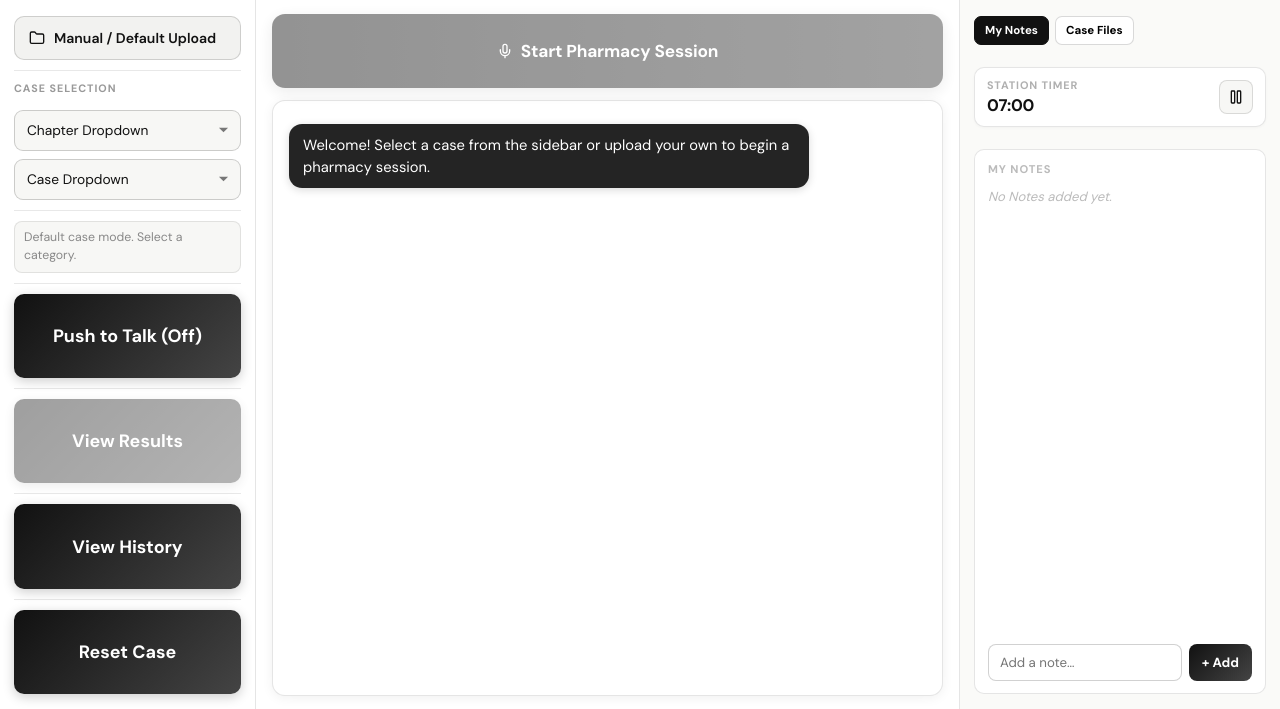
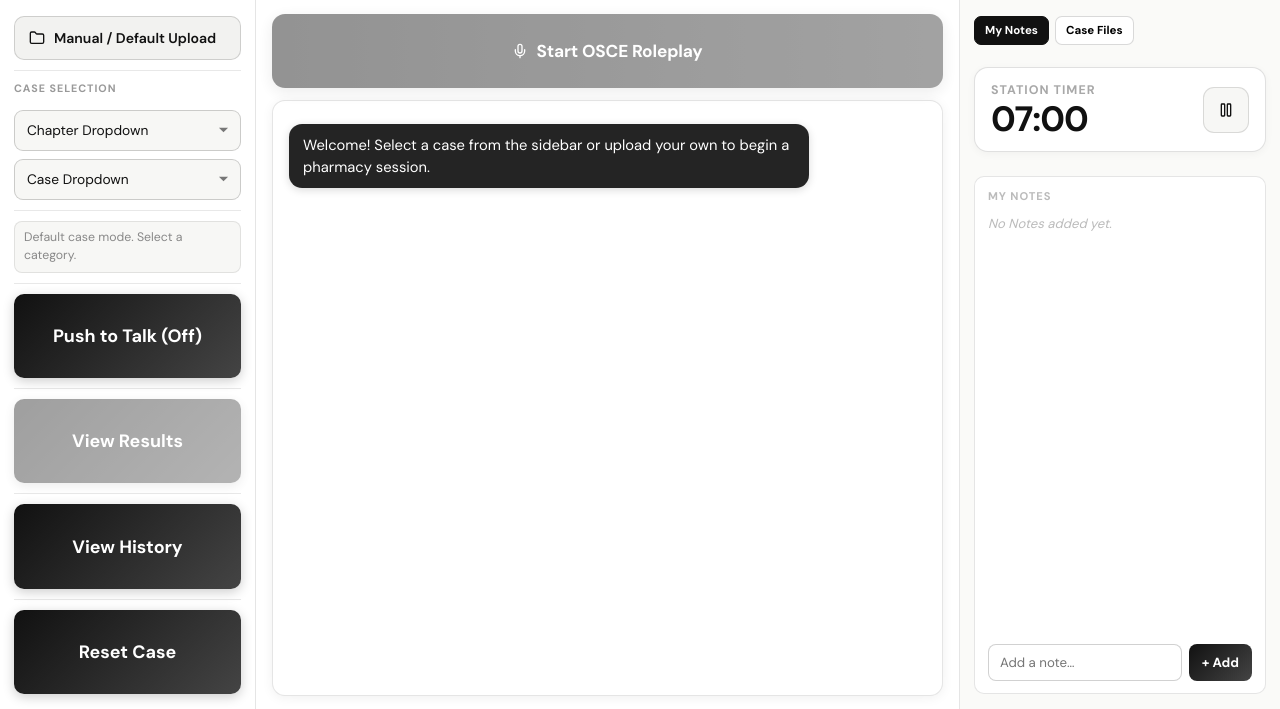
Before and after one commit to ausaafa/NewOSCE, a Flask app: page / in a window 1280 px wide. Shown: the part 56-765 px from the top of the page. Run offline with Flask 3, Linux system fonts and the light colour scheme.

Commit message:
Upate new timer function and grading scheme

```diff
--- a/app.py
+++ b/app.py
@@ -514,10 +514,11 @@ def serve_upload(filename):
 
 # -------------------- RESULTS --------------------
 
-@app.route("/results", methods=["GET"])
+@app.route("/results", methods=["POST"])
 def results():
     global case_context, patient_state
-
+    data_in = request.get_json(silent=True) or {}
+    timer_expired = bool(data_in.get("timer_expired"))
     turns = patient_state.get("turns", [])
 
     if not turns:
@@ -554,49 +555,91 @@ def results():
         role = "Pharmacist" if t["role"] == "user" else "Patient"
         transcript += f"{role}: {t['content']}\n"
 
+    data_in = request.get_json(silent=True) or {}
+    timer_expired = bool(data_in.get("timer_expired"))
+
     prompt = f"""
-You are a strict OSCE examiner. Each score MUST be different unless performance is genuinely identical.
-Scores should reflect real differences — a pharmacist who only asked one question should score very differently across categories.
+You are a strict pharmacy OSCE examiner grading this interaction using a clinically accurate checklist-based standard.
 
-LISTENING:
-0-10 = Said nothing, no questions at all
-11-20 = One very basic or closed question
-21-35 = Asked about the main concern but no follow-up
-36-50 = Some follow-up but missed key details
-51-65 = Good exploration of most concerns
-66-80 = Thorough questioning with good follow-up
-81-90 = Excellent active listening throughout
-91-100 = Outstanding — explored all concerns, clarified ambiguities, reflected back
+You must base your judgment ONLY on what the pharmacist explicitly said in the transcript.
+Do not give credit for things they likely knew but did not say.
+Be strict, realistic, and clinically grounded.
 
-EMPATHY:
-0-10 = No acknowledgement of patient emotions whatsoever
-11-20 = One word response, no warmth
-21-35 = Minimal warmth but no real validation
-36-50 = One generic empathetic phrase
-51-65 = Clear acknowledgement of patient feelings
-66-80 = Warm, validating language used consistently
-81-90 = Strong emotional support and reassurance
-91-100 = Exceptional empathy — patient clearly felt heard and supported
+CLINICAL CHECKLIST STANDARD
 
-COMMUNICATION:
-0-10 = No explanations given at all
-11-20 = One vague or confusing statement
-21-35 = Minimal information, poorly structured
-36-50 = Some information but incomplete or unclear
-51-65 = Reasonable explanation with gaps
-66-80 = Clear and organized explanations
-81-90 = Excellent clarity, logical structure, appropriate language
-91-100 = Outstanding communication — thorough, clear, patient-centered
+COMMUNICATION SKILLS
+Assess these four domains:
 
-PROBLEM SOLVING:
-0-10 = No advice, no plan, no clinical information provided
-11-20 = Acknowledged the problem but gave no guidance
-21-35 = Very vague suggestion without any real plan
-36-50 = Partial plan mentioned but missing key elements
-51-65 = Reasonable plan but incomplete
-66-80 = Appropriate and safe clinical plan discussed
-81-90 = Clear, complete, patient-centered plan with follow-up
-91-100 = Outstanding — comprehensive plan, safety considerations, follow-up, alternatives discussed
+1. Opening Statement / Initial Engagement
+- Responded appropriately to the patient cue
+- Started professionally
+- Did not interrupt unnecessarily
+- Built rapport and engagement
+
+2. Information Gathering
+- Asked relevant questions for the case
+- Explored allergies, medication history, medical conditions
+- Explored relevant lifestyle/context factors when appropriate
+- Built confidence and trust through organized questioning
+
+3. Discussion / Follow-up / Monitoring
+- Addressed follow-up steps, monitoring, warning signs, or when to seek further care
+- Closed loops appropriately
+
+4. References and Time Management
+- Demonstrated appropriate use of references if relevant
+- Prioritized information appropriately
+- Managed station time effectively
+
+Use these communication rating anchors:
+- Acceptable 4/4
+- Marginally Acceptable 3/4
+- Marginally Unacceptable 2/4
+- Unacceptable 1/4 or 0/4
+
+PROBLEM SOLVING
+Judge how well the pharmacist solved the counseling task:
+- Fully Solved 4/4 = all key points covered
+- Marginally Solved 3/4 = three key points covered
+- Marginally Unsolved 2/4 = two key points covered
+- Unsolved 1/4 or 0/4 = improper recommendation, unsafe recommendation, or major missing key points
+
+SAFETY
+Also judge:
+- misinformation: true if the pharmacist gave clinically incorrect, misleading, or inappropriate information
+- patient_risk: true if advice or omissions could put the patient at risk
+
+OVERALL PERFORMANCE
+Use this scale:
+- Superior = 8
+- Good = 7-6
+- Fair = 5-4
+- Need to improve = 3-0
+
+TIME MANAGEMENT
+If TIMER_EXPIRED is true, the pharmacist went beyond the 7-minute station time.
+Do not automatically fail them for time alone.
+However, mention inefficient prioritization or time management in weaknesses if justified.
+
+IMPORTANT SCORING INSTRUCTION
+You must still return the following 0-100 fields for the existing frontend:
+- listening
+- empathy
+- communication
+- problem_solving
+
+Map them clinically:
+- listening = quality of information gathering and active listening
+- empathy = rapport, warmth, and patient-centeredness
+- communication = opening, clarity, structure, follow-up, and time management
+- problem_solving = task completion, appropriateness of recommendations, and safety
+
+Use these principles:
+- Strong communication but weak counseling should produce a clear gap
+- Good empathy should not rescue poor clinical reasoning
+- Unsafe or misleading advice should significantly lower problem_solving
+- Missing allergies/med history/relevant questioning should lower listening and communication
+- Going over time should mainly affect communication/time-management comments, and modestly affect communication when justified
 
 CASE CONTEXT:
 {case_context['summary']}
@@ -604,12 +647,11 @@ CASE CONTEXT:
 TRANSCRIPT:
 {transcript}
 
-Read the transcript carefully. Base every score ONLY on what the pharmacist explicitly said.
-Scores must vary — if problem solving was weak but listening was decent, reflect that gap clearly.
+TIMER_EXPIRED: {timer_expired}
 
 Return ONLY valid JSON with:
-- good (list of exactly 2 specific strengths shown by the PHARMACIST only)
-- improvement (list of exactly 2 specific weaknesses of the PHARMACIST only)
+- good (list of exactly 2 specific strengths shown by the pharmacist)
+- improvement (list of exactly 2 specific weaknesses shown by the pharmacist)
 - listening (integer 0-100)
 - empathy (integer 0-100)
 - communication (integer 0-100)
--- a/templates/index.html
+++ b/templates/index.html
@@ -182,39 +182,40 @@
     .sb-btn.light:hover:not(:disabled) { transform:translateY(-1px); box-shadow:0 6px 18px rgba(0,0,0,.25); }
 
     .sb-btn:disabled { opacity:.4; cursor:not-allowed; transform:none !important; }
-        .session-timer {
+      .session-timer {
       display:flex;
       align-items:center;
       justify-content:space-between;
-      gap:10px;
+      gap:14px;
       background:#fff;
-      border:1px solid rgba(0,0,0,.1);
-      border-radius:10px;
-      padding:10px 12px;
-      margin-bottom:10px;
-      box-shadow:0 1px 3px rgba(0,0,0,.03);
+      border:1px solid rgba(0,0,0,.12);
+      border-radius:14px;
+      padding:14px 16px;
+      margin-bottom:12px;
+      box-shadow:0 2px 8px rgba(0,0,0,.04);
       flex-shrink:0;
     }
 
     .session-timer-left {
       display:flex;
       flex-direction:column;
-      gap:2px;
+      gap:4px;
     }
 
     .session-timer-label {
-      font-size:.68rem;
+      font-size:.78rem;
       font-weight:700;
       text-transform:uppercase;
       letter-spacing:.08em;
-      color:#b0b0b0;
+      color:#a8a8a8;
     }
 
     .session-timer-time {
-      font-size:1.05rem;
+      font-size:2.2rem;
       font-weight:700;
-      letter-spacing:-.02em;
+      letter-spacing:-.03em;
       color:#111;
+      line-height:1;
       transition:color .2s ease;
     }
 
@@ -223,9 +224,9 @@
     }
 
     .timer-pause-btn {
-      width:34px;
-      height:34px;
-      border-radius:8px;
+      width:46px;
+      height:46px;
+      border-radius:11px;
       border:1px solid rgba(0,0,0,.12);
       background:#f7f7f5;
       color:#111;
@@ -491,7 +492,7 @@
     <div class="col col-chat">
       <button id="micBtn" disabled>
         <i data-lucide="mic" class="icon"></i>
-        Start Pharmacy Session
+        Start  OSCE Roleplay
       </button>
       <div class="chat-box">
         <div id="messages" class="messages"></div>
@@ -660,6 +661,7 @@
   let timerInterval      = null;
   let timerRunning       = false;
   let timerPaused        = false;
+  let timerExpired = false;
   let beepPlayed         = false;
   let beepFlashTimeout   = null;
   function activateNotes() {
@@ -981,6 +983,7 @@
     timerSeconds = 420;
     timerPaused = false;
     timerRunning = false;
+    timerExpired = false;
     beepPlayed = false;
     clearTimeout(beepFlashTimeout);
     sessionTimerEl.classList.remove('warning');
@@ -1032,6 +1035,7 @@
       }
 
       if (timerSeconds <= 0) {
+        timerExpired = true;
         stopTimer();
       }
     }, 1000);
@@ -1415,7 +1419,11 @@
     if (caseResults) { renderResults(caseResults); return; }
     addBubble('ai', 'Generating analysis...');
     try {
-      const res  = await fetch('/results');
+      const res = await fetch('/results', {
+        method: 'POST',
+        headers: { 'Content-Type': 'application/json' },
+        body: JSON.stringify({ timer_expired: timerExpired })
+      });
       const data = await res.json();
       if (data.error) { addBubble('ai','(Error) '+data.error); return; }
       caseResults = data;
```
